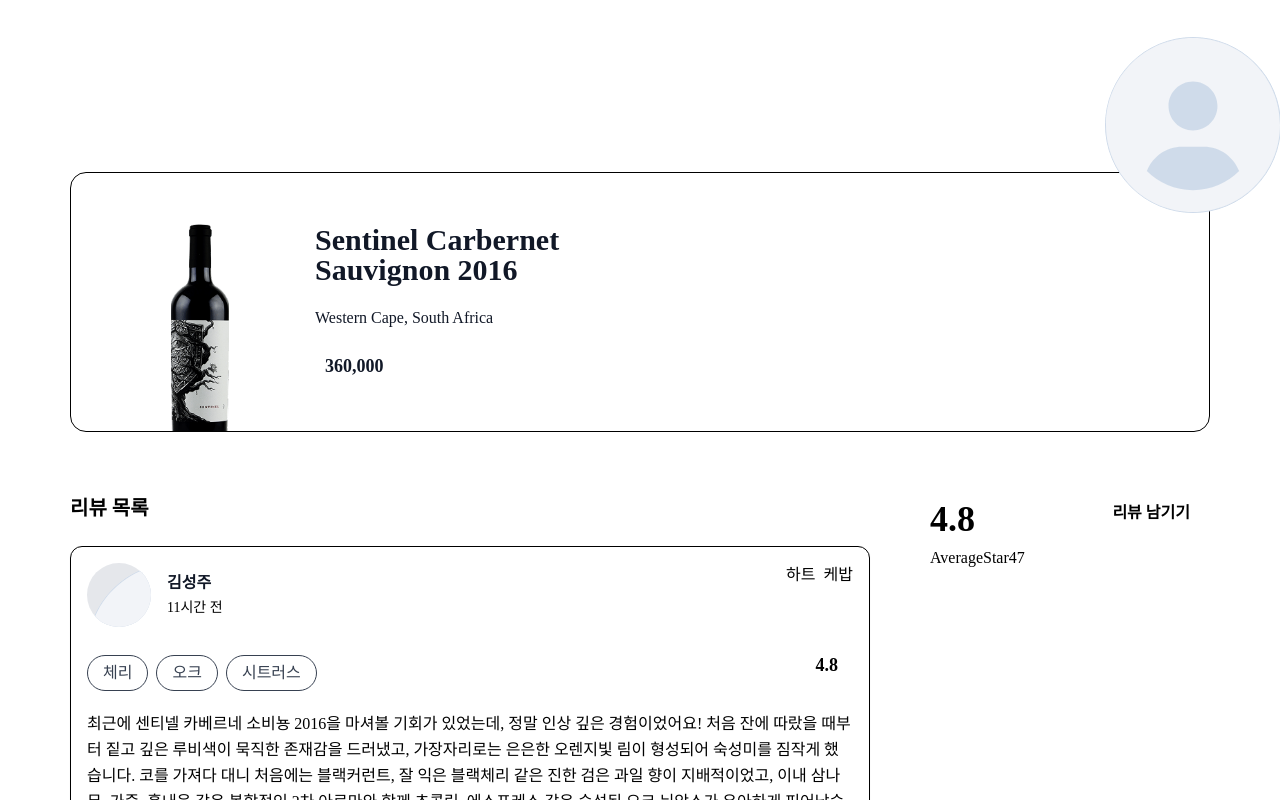
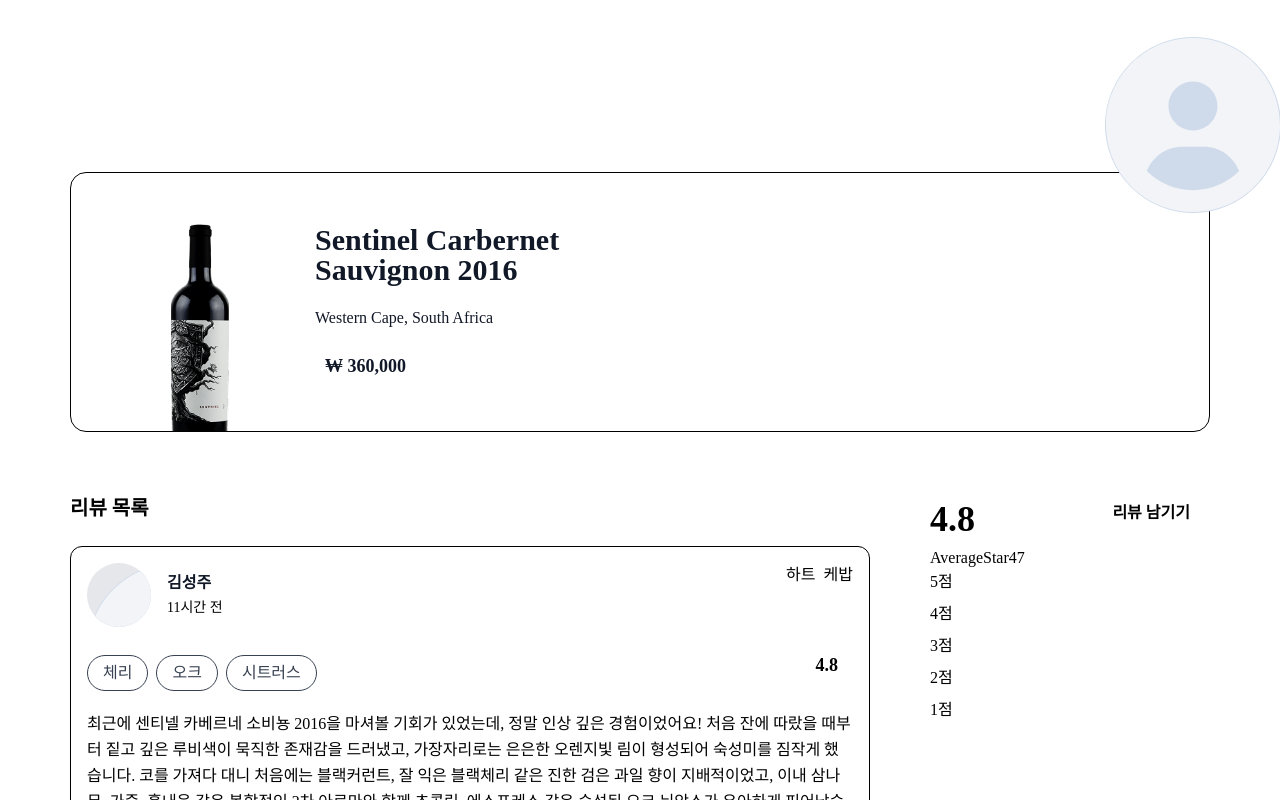
Before and after one commit to summerDev96/WHYNE_FE, a Next.js app: page /wines/1 in a window 1280 px wide. Shown: the top 800 px of the page. Built offline with nearby package versions, Linux system fonts and the light colour scheme; a web font is replaced by a local one.

Commit message:
feat:프로그레스 ui추가

```diff
--- a/src/components/common/card/ReviewCard.tsx
+++ b/src/components/common/card/ReviewCard.tsx
@@ -30,7 +30,10 @@ export function ReviewCard({
 }: ReviewCardProps) {
   return (
     <div
-      className={cn('w-full rounded-xl bg-white p-4 shadow-sm border border-gray-300', className)}
+      className={cn(
+        'w-full rounded-xl bg-white p-4 md:p-8 xl:p-4 shadow-sm border border-gray-300',
+        className,
+      )}
     >
       {/* 상단: 유저 정보 & 우측 slot */}
       <div className='flex justify-between items-start'>
--- a/src/components/wineDetail/WineContent.tsx
+++ b/src/components/wineDetail/WineContent.tsx
@@ -15,7 +15,7 @@ function WineContent() {
         variant={'priceBadge'}
         className='custom-text-md-bold md:custom-text-2lg-bold md:mt-[14px]'
       >
-        360,000
+        ₩{' ' + (360000).toLocaleString('ko-KR')}
       </Badge>
     </div>
   );
--- a/src/components/wineDetail/WineRating.tsx
+++ b/src/components/wineDetail/WineRating.tsx
@@ -2,18 +2,19 @@ import React from 'react';
 
 import AverageStar from './AverageStar';
 import { Button } from '../ui/button';
+import { Progress } from '../ui/progress';
 
 interface Props {
   rating: number;
   reviewCount: number;
-  // ratings: number[];
+  ratings: number[];
 }
 
-function WineRating({ rating, reviewCount }: Props) {
+function WineRating({ rating, reviewCount, ratings }: Props) {
   return (
     <div
-      className='mb-[20px] md:mb-[36px] md:max-w-[587px] xl:max-w-[280px] w-full mx-auto order-1 xl:order-2
-        h-[300px] xl:mx-0'
+      className='mb-[20px] md:mb-[36px] md:px-[63px] xl:px-0 w-full xl:max-w-[280px] mx-auto order-1 xl:order-2
+      xl:mx-0'
     >
       <div className='flex justify-between '>
         <div>
@@ -28,7 +29,14 @@ function WineRating({ rating, reviewCount }: Props) {
         </Button>
       </div>
 
-      <div className='flex gap-2 flex-col w-[300px]'></div>
+      <div className='flex gap-2 flex-col w-full  '>
+        {ratings.map((rating, i) => (
+          <div key={`${5 - i}points`} className='flex items-center justify-between '>
+            <span className='block w-8 text-gray-500 mr-4'>{5 - i}점</span>
+            <Progress className='h-[6px]' value={rating} />
+          </div>
+        ))}
+      </div>
     </div>
   );
 }
--- a/src/pages/wines/[wineid].tsx
+++ b/src/pages/wines/[wineid].tsx
@@ -30,7 +30,7 @@ function WineInfoById() {
       </ImageCard>
 
       <div className='flex flex-col xl:flex-row max-w-[1140px] w-full mx-auto justify-between '>
-        <div className='flex-col  order-2 xl:order-1 xl:max-w-[1140px]]:'>
+        <div className='flex-col  order-2 xl:order-1 xl:max-w-[1140px] '>
           <h2 className='hidden xl:block mb-[22px] xl:custom-text-xl-bold'>리뷰 목록</h2>
           <ul>
             {testReviews?.map((review, i) => (
@@ -46,13 +46,11 @@ function WineInfoById() {
                   reviewText={review.text}
                   className='w-full xl:w-[800px]'
                 ></ReviewCard>
-                {/* </div> */}
               </li>
             ))}
           </ul>
         </div>
-        <WineRating rating={4.8} reviewCount={47}></WineRating>
-        {/*  ratings={[90, 80, 50, 30, 20] */}
+        <WineRating rating={4.8} reviewCount={47} ratings={[90, 80, 50, 30, 20]}></WineRating>
       </div>
     </main>
   );
```
